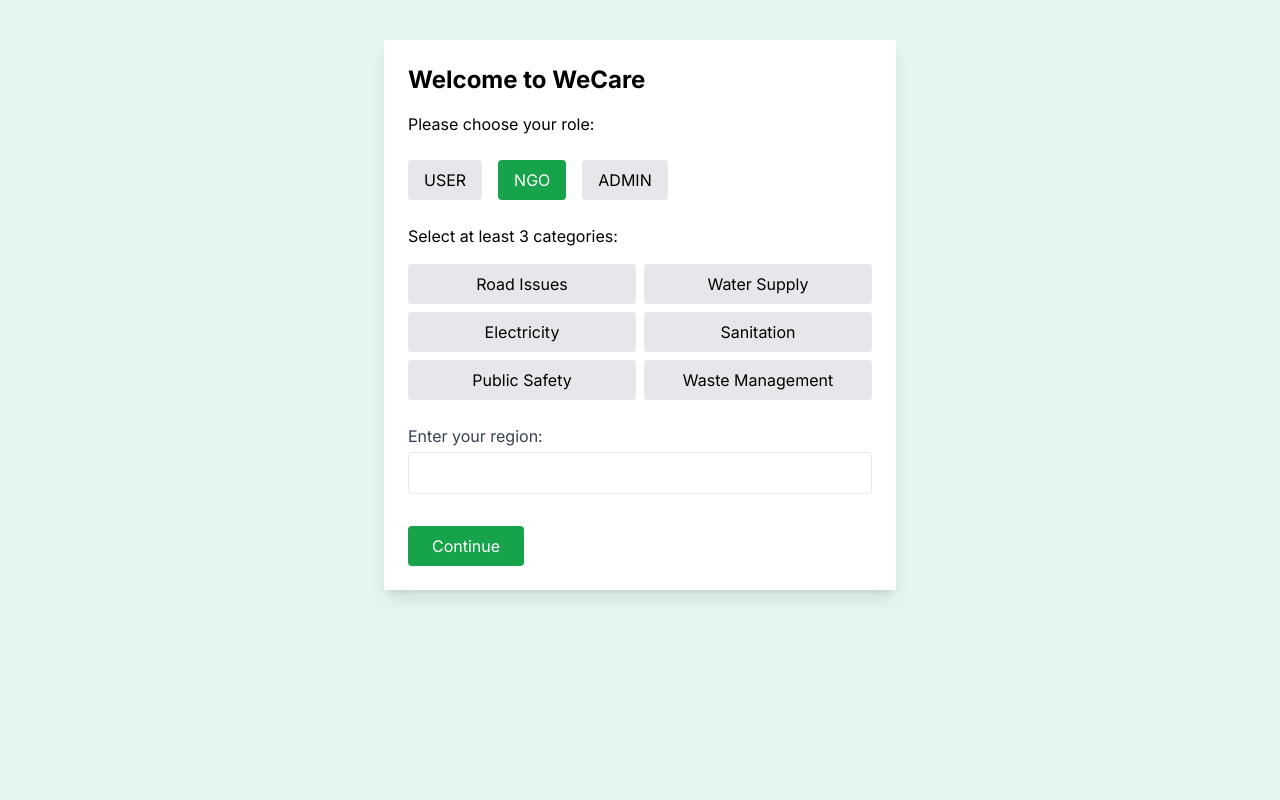
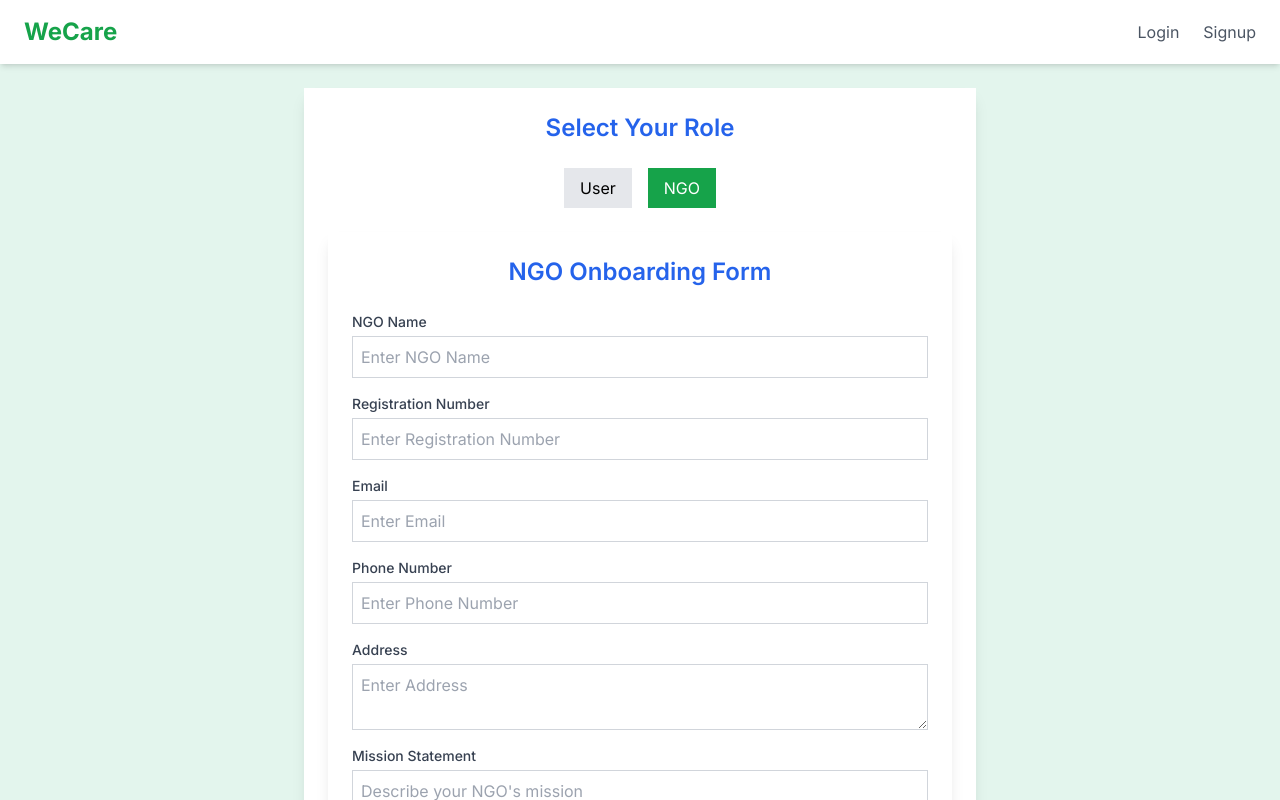
Before and after one commit to kami-sama-99/WeCare, a Next.js app: page /onboarding in a window 1280 px wide. Both pictures are taken after a click on the button "NGO". Shown: the top 800 px of the page. Built offline with nearby package versions, Linux system fonts and the light colour scheme; no server answers.

Commit message:
onboarding issues fixed

```diff
--- a/app/components/Header.jsx
+++ b/app/components/Header.jsx
@@ -7,22 +7,22 @@ import Link from "next/link";
 import { SignedIn, SignedOut, SignInButton, SignUpButton, UserButton } from "@clerk/nextjs";
 
 export default function Header() {
-  const { isSignedIn, user } = useUser();
+  const { isSignedIn, user, isLoaded } = useUser();
   const router = useRouter();
   const pathname = usePathname(); // Get the current route
+
   useEffect(() => {
-    if (isSignedIn && pathname === "/") {
-
-      const hasCompletedOnboarding = user && user.publicMetadata ? user.publicMetadata.hasCompletedOnboarding : undefined;
-
+    if (isSignedIn && isLoaded && pathname === "/") {
+      const hasCompletedOnboarding = user?.publicMetadata?.hasCompletedOnboarding;
 
       if (!hasCompletedOnboarding) {
         router.push("/onboarding");
       } else {
-        router.push("/dashboard"); // Otherwise, go to the default dashboard
+        router.push("/dashboard");
       }
     }
-  }, [isSignedIn, pathname, router, user]);
+  }, [isSignedIn, isLoaded, pathname, router, user]);
+
 
   return (
     <header className="bg-white shadow-md">
--- a/app/components/Profile.jsx
+++ b/app/components/Profile.jsx
@@ -1,8 +1,13 @@
+import { useUser } from "@clerk/clerk-react"; // Import the useUser hook from Clerk
+
 export default function Profile() {
-    return <div className="w-full max-w-md overflow-hidden rounded-2xl bg-white shadow-lg">
+  const { user } = useUser(); // Fetch the current user data
+
+  return (
+    <div className="w-full max-w-md overflow-hidden rounded-2xl bg-white shadow-lg">
       {/* Header Section */}
       <div className="bg-green-600 text-white p-6 space-y-3">
-        <h2 className="text-2xl font-bold">Hi Name</h2>
+        <h2 className="text-2xl font-bold">Hi {user?.firstName || user?.username || "User"}</h2> {/* Display user name or fallback to "User" */}
       </div>
 
       {/* Footer Section */}
@@ -22,4 +27,5 @@ export default function Profile() {
         </div>
       </div>
     </div>
+  );
 }
--- a/app/onboarding/page.jsx
+++ b/app/onboarding/page.jsx
@@ -1,62 +1,62 @@
 "use client";
+
 import { useState, useEffect } from "react";
 import { useRouter } from "next/navigation";
 import { useUser } from "@clerk/nextjs";
+import UserForm from "@/app/components/UserForm";
+import NGOForm from "@/app/components/NGOForm";
+import Header from "../components/Header";
 
 export default function Onboarding() {
   const { user, isLoaded } = useUser();
   const router = useRouter();
 
-  const [role, setRole] = useState(null);
+  const [selectedRole, setSelectedRole] = useState(null);
   const [categories, setCategories] = useState([]);
   const [region, setRegion] = useState("");
 
-  const availableCategories = ["Road Issues", "Water Supply", "Electricity", "Sanitation", "Public Safety", "Waste Management"];
+  const availableCategories = [
+    "Road Issues", "Water Supply", "Electricity",
+    "Sanitation", "Public Safety", "Waste Management"
+  ];
 
   // Redirect if user has already completed onboarding
   useEffect(() => {
-    if (isLoaded && user?.unsafeMetadata?.hasCompletedOnboarding) {
-      const role = user.unsafeMetadata.role;
-      if (role === "user") {
-        router.push("/dashboard");
-      } else if (role === "ngo") {
-        router.push("/ngodash");
-      } else {
-        router.push("/admin-dashboard");
-      }
+    if (isLoaded && user?.publicMetadata?.hasCompletedOnboarding) {
+      const role = user.publicMetadata.role;
+      router.push(role === "user" ? "/dashboard" : "/ngo-dashboard");
     }
   }, [isLoaded, user, router]);
 
-  const handleCategorySelection = (category) => {
-    setCategories((prev) =>
-      prev.includes(category) ? prev.filter((c) => c !== category) : [...prev, category]
-    );
+  // Handle role selection
+  const handleRoleSelect = (role) => {
+    setSelectedRole(role);
   };
 
+  // Handle form submission
   const handleSubmit = async () => {
-    if (!role) {
+    if (!user) {
+      alert("User data is not available. Please try again.");
+      return;
+    }
+
+    if (!selectedRole) {
       alert("Please select a role.");
       return;
     }
 
-    if ((role === "user" || role === "ngo") && (categories.length < 3 || !region)) {
+    if (selectedRole === "user" && (categories.length < 3 || !region)) {
       alert("Please select at least 3 categories and enter your region.");
       return;
     }
 
     try {
       await user.update({
-        unsafeMetadata: { role, categories, region, hasCompletedOnboarding: true },
+        publicMetadata: { role: selectedRole, categories, region, hasCompletedOnboarding: true },
       });
 
-      // Redirect to the appropriate dashboard
-      if (role === "user") {
-        router.push("/dashboard");
-      } else if (role === "ngo") {
-        router.push("/ngo-dashboard");
-      } else {
-        router.push("/admin-dashboard");
-      }
+      router.refresh(); // Ensures Clerk data updates in Next.js
+      router.push(selectedRole === "user" ? "/dashboard" : "/ngo-dashboard");
     } catch (error) {
       console.error("Error updating user metadata:", error);
       alert("Failed to complete onboarding. Please try again.");
@@ -64,52 +64,51 @@ export default function Onboarding() {
   };
 
   return (
-    <div className="max-w-lg mx-auto mt-10 p-6 bg-white shadow-lg rounded-lg">
-      <h2 className="text-2xl font-bold mb-4">Welcome to WeCare</h2>
-      <p className="mb-6">Please choose your role:</p>
+    <>
+      <Header />
+      <div className="max-w-2xl mx-auto p-6 bg-white shadow-lg rounded-lg mt-6">
+        <h2 className="text-2xl font-semibold text-center text-blue-600 mb-6">
+          Select Your Role
+        </h2>
 
-      <div className="flex gap-4 mb-6">
-        {["user", "ngo", "admin"].map((option) => (
+        {/* Role Selection */}
+        <div className="flex justify-center gap-4 mb-6">
           <button
-            key={option}
-            className={`px-4 py-2 rounded ${role === option ? "bg-green-600 text-white" : "bg-gray-200"}`}
-            onClick={() => setRole(option)}
+            onClick={() => handleRoleSelect("user")}
+            className={`py-2 px-4 rounded-md transition ${
+              selectedRole === "user" ? "bg-blue-600 text-white" : "bg-gray-200"
+            }`}
           >
-            {option.toUpperCase()}
+            User
           </button>
-        ))}
+          <button
+            onClick={() => handleRoleSelect("ngo")}
+            className={`py-2 px-4 rounded-md transition ${
+              selectedRole === "ngo" ? "bg-green-600 text-white" : "bg-gray-200"
+            }`}
+          >
+            NGO
+          </button>
         </div>
 
-      {(role === "user" || role === "ngo") && (
+        {/* Render UserForm or NGOForm Based on Role */}
+        {selectedRole === "user" && (
           <>
-          <p className="mb-4">Select at least 3 categories:</p>
-          <div className="grid grid-cols-2 gap-2 mb-6">
-            {availableCategories.map((category) => (
-              <button
-                key={category}
-                className={`px-4 py-2 rounded ${categories.includes(category) ? "bg-green-600 text-white" : "bg-gray-200"}`}
-                onClick={() => handleCategorySelection(category)}
-              >
-                {category}
+            <UserForm setCategories={setCategories} categories={categories} region={region} setRegion={setRegion} />
+            <button className="bg-green-600 text-white px-6 py-2 rounded mt-4 w-full" onClick={handleSubmit}>
+              Complete Onboarding
             </button>
-            ))}
-          </div>
-
-          <label className="block mb-4">
-            <span className="text-gray-700">Enter your region:</span>
-            <input
-              type="text"
-              value={region}
-              onChange={(e) => setRegion(e.target.value)}
-              className="w-full px-4 py-2 border rounded mt-1"
-            />
-          </label>
           </>
         )}
-
-      <button className="bg-green-600 text-white px-6 py-2 rounded mt-4" onClick={handleSubmit}>
-        Continue
+        {selectedRole === "ngo" && (
+          <>
+            <NGOForm />
+            <button className="bg-green-600 text-white px-6 py-2 rounded mt-4 w-full" onClick={handleSubmit}>
+              Complete Onboarding
             </button>
+          </>
+        )}
       </div>
+    </>
   );
 }
```
Lines whose indentation alone changed are shown as unchanged.
